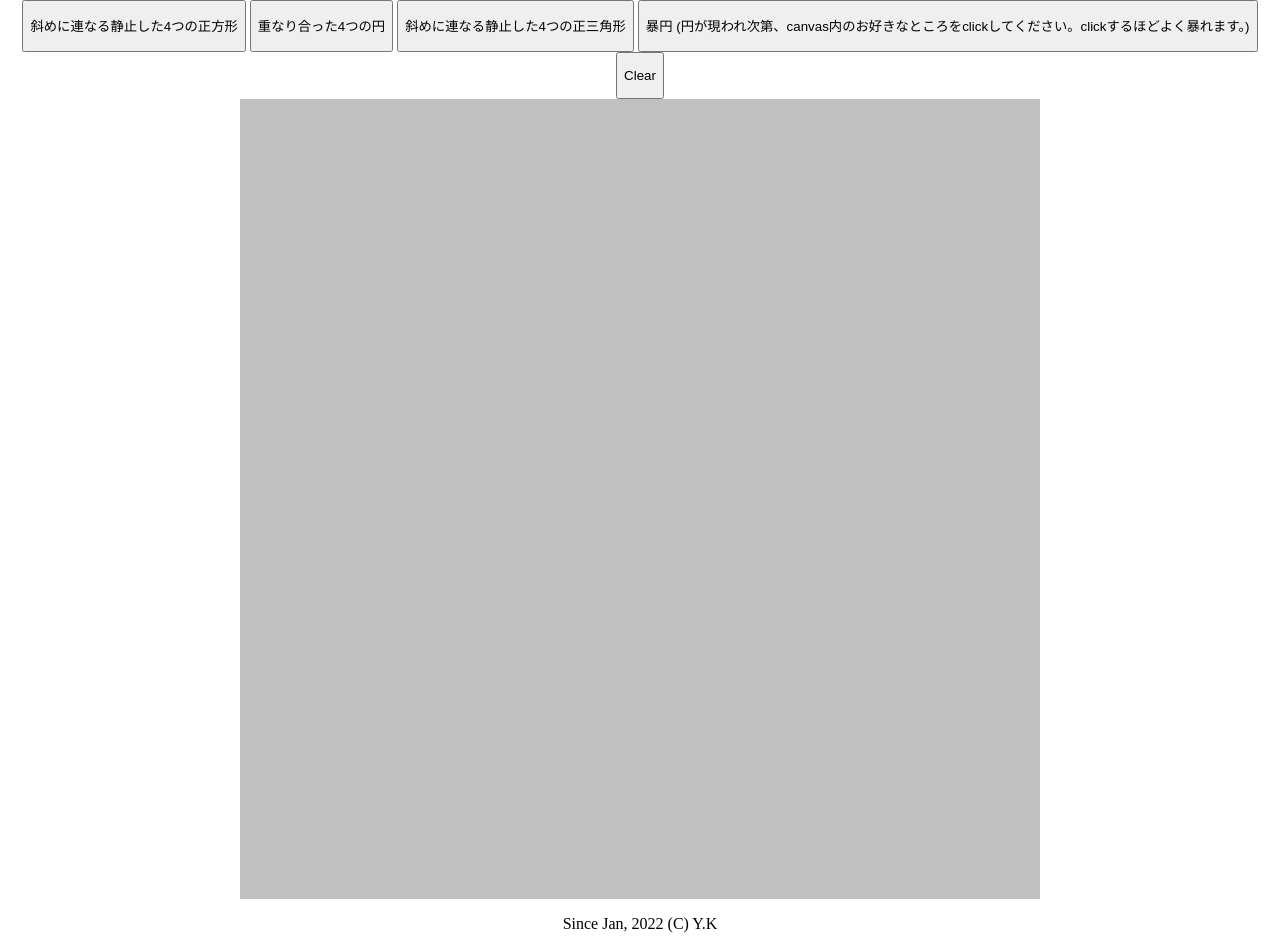
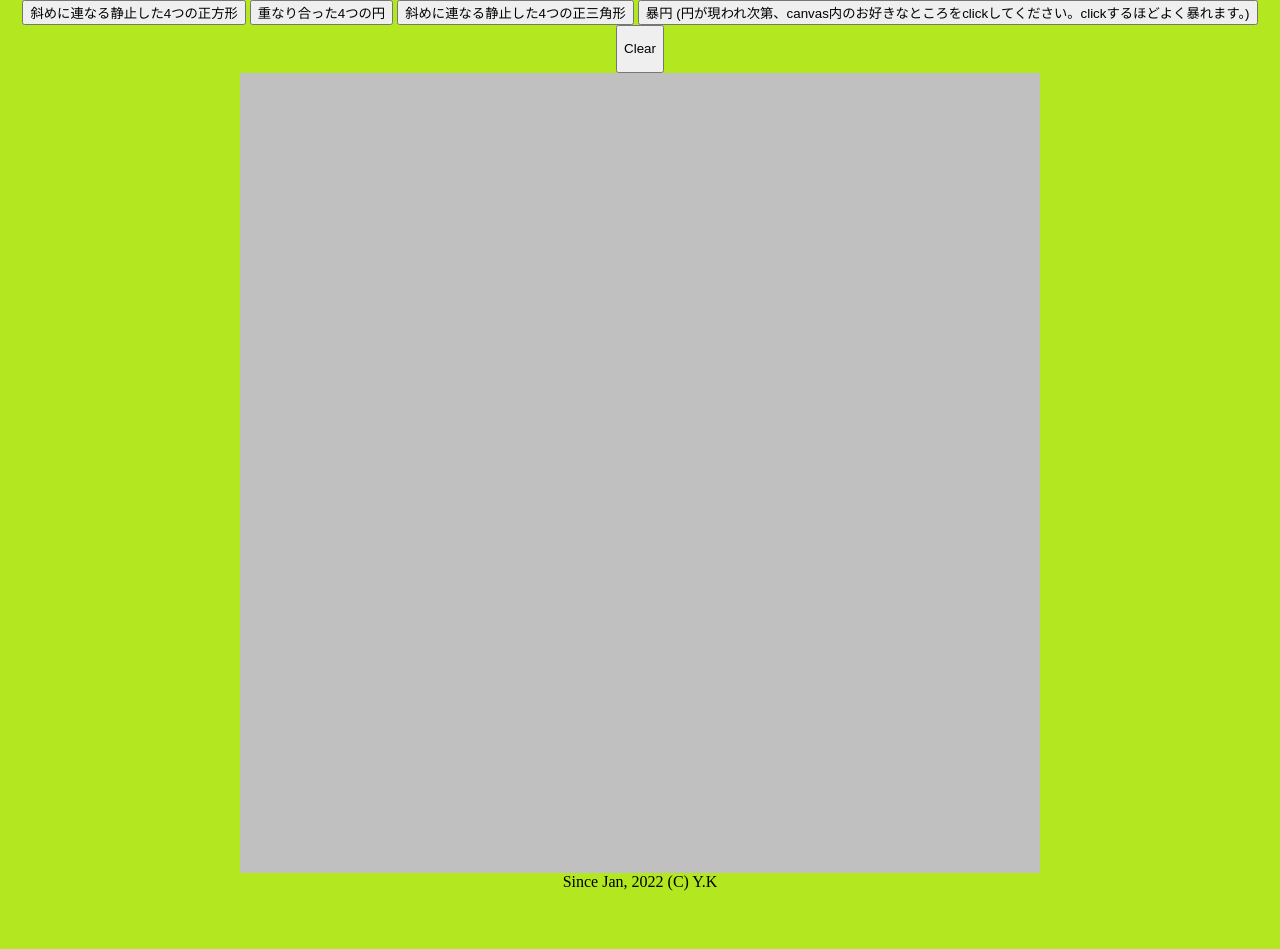
Before and after one commit to solaris0051/canvasESMeducated, a website: page index.html in a window 1280 px wide. After the commit the page ends 891 px from the top, so only its background shows below. Drawn offline with Linux system fonts and the light colour scheme.

Commit message:
tiny changes added.

```diff
--- a/index.html
+++ b/index.html
@@ -20,16 +20,12 @@
   <body>
     <div class="wrapper">
       <header>
-        <button class="square"><p>斜めに連なる静止した4つの正方形</p></button>
-        <button class="circle"><p>重なり合った4つの円</p></button>
-        <button class="triangle">
-          <p>斜めに連なる静止した4つの正三角形</p>
-        </button>
+        <button class="square">斜めに連なる静止した4つの正方形</button>
+        <button class="circle">重なり合った4つの円</button>
+        <button class="triangle">斜めに連なる静止した4つの正三角形</button>
         <button class="action">
-          <p>
-            暴円
-            (円が現われ次第、canvas内のお好きなところをclickしてください。clickするほどよく暴れます。)
-          </p>
+          暴円
+          (円が現われ次第、canvas内のお好きなところをclickしてください。clickするほどよく暴れます。)
         </button>
         <button class="clear">
           <p>Clear</p>
@@ -39,7 +35,7 @@
         <canvas id="canvas"></canvas>
       </main>
       <footer>
-        <p>Since Jan, 2022 (C) Y.K</p>
+        Since Jan, 2022 (C) Y.K
       </footer>
     </div>
   </body>
--- a/style.css
+++ b/style.css
@@ -5,6 +5,7 @@ body {
   padding: 0;
   margin: 0;
   text-align: center;
+  background-color: #B3E820;
 }
 .wrapper {
   box-sizing: border-box;
```
